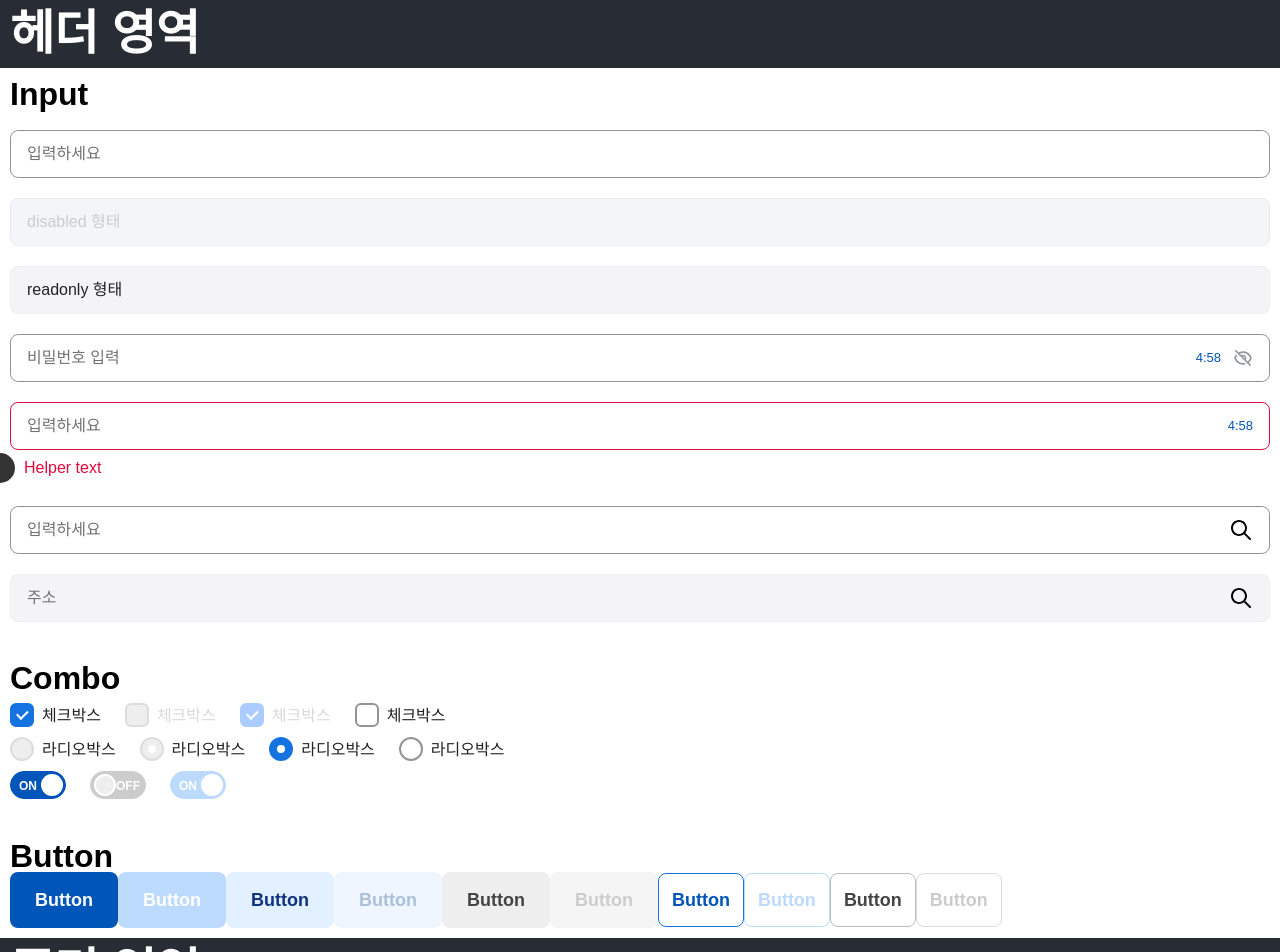
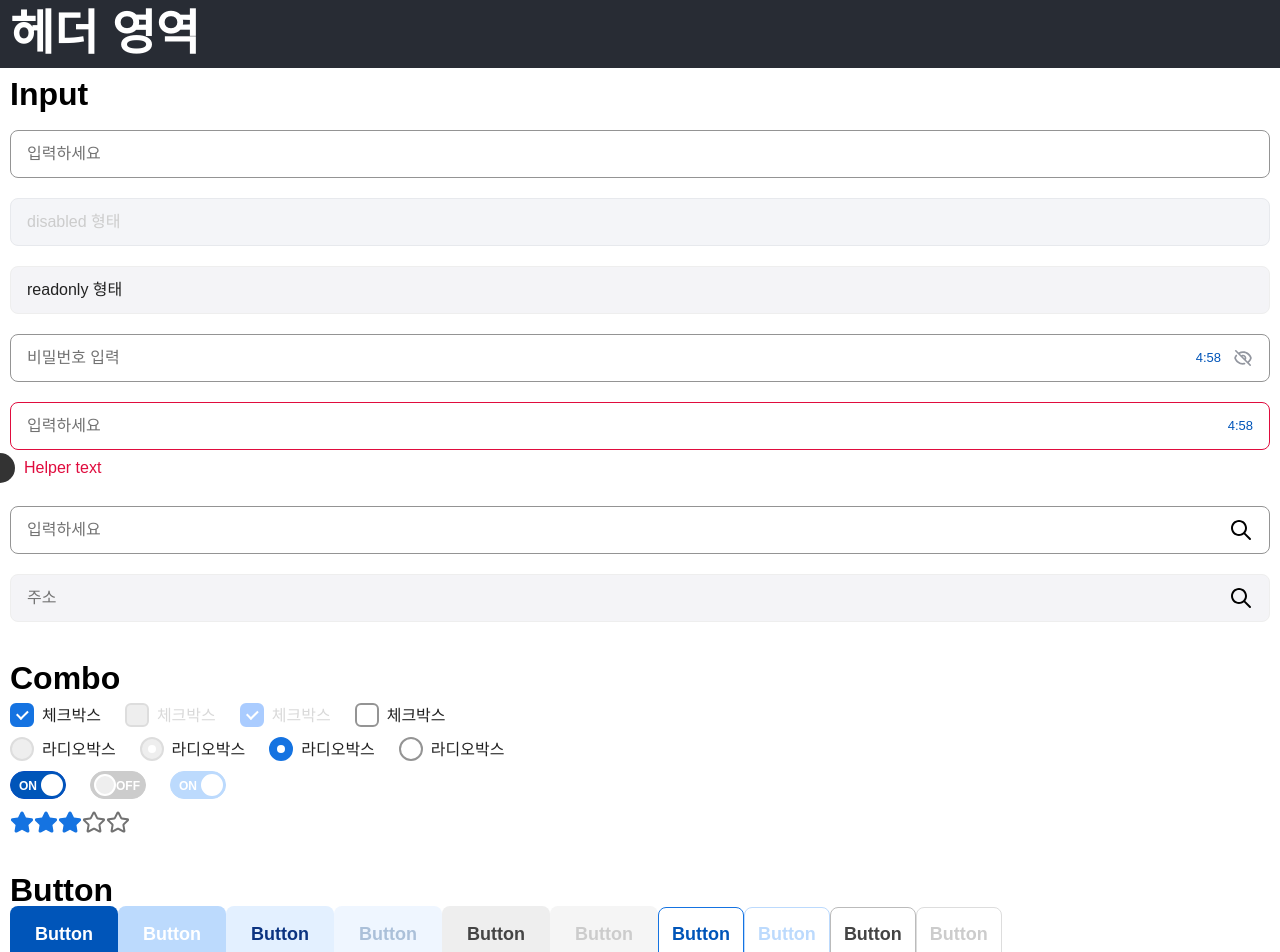
Before and after one commit to photosynthesisman/study-react, a React (Vite) app: page /components in a window 1280 px wide. Shown: the top 952 px of the page. Built offline with nearby package versions, Linux system fonts and the light colour scheme; a web font is replaced by a local one.

Commit message:
래이팅 체크박스 컴포넌트 추가

```diff
--- a/src/pages/Components.tsx
+++ b/src/pages/Components.tsx
@@ -14,8 +14,20 @@ const Components: React.FC = () => {
   const handleChange2 = (e: React.ChangeEvent<HTMLInputElement>) => {
     setChecked2(e.target.checked);
   };
+
   const [Comboed1, setComboed1] = useState("rdo2");
   const [Comboed2, setComboed2] = useState("rdo3");
+
+  const FAVORITE_COUNT = 5;
+  const [favoriteChecked, setFavoriteChecked] = useState<boolean[]>(
+    Array(FAVORITE_COUNT)
+      .fill(false)
+      .map((_, i) => i < 3)
+  );
+  const handleFavoriteClick = (idx: number) => {
+    setFavoriteChecked(favoriteChecked.map((_, i) => i <= idx));
+  };
+
   return (
     <div>
       <div>
@@ -74,6 +86,22 @@ const Components: React.FC = () => {
           <Combo disabled type="checkbox" label="체크박스" id="check6" className="checkbox toggle-type-1" toggle="status-info" />
           <Combo checked disabled type="checkbox" label="체크박스" id="check7" className="checkbox toggle-type-1" toggle="status-info" />
         </div>
+        <div className="mt-10">
+          {Array(FAVORITE_COUNT)
+            .fill(0)
+            .map((_, idx) => (
+              <Combo
+                key={idx}
+                type="checkbox"
+                label="체크박스"
+                id={`check${idx}`}
+                name="favorite1"
+                className="checkbox favoriteType"
+                checked={favoriteChecked[idx]}
+                onChange={() => handleFavoriteClick(idx)}
+              />
+            ))}
+        </div>
       </div>
       <div className="mt-40">
         <h2 className="content-tit">Button</h2>
--- a/src/scss/components/_forms.scss
+++ b/src/scss/components/_forms.scss
@@ -626,13 +626,22 @@ input[type="number"] {
   // 별모양 타입
   &.favoriteType {
     margin: 0;
-
+    span {
+      position: absolute;
+      overflow: hidden;
+      width: 1px;
+      height: 1px;
+      margin: -1px;
+      clip: rect(0, 0, 0, 0);
+      display: block;
+      font-size: 0.3rem;
+      color: transparent;
+    }
     input + .lbl {
       top: 0;
       padding-left: 2.4rem;
       line-height: 2.4rem;
       min-height: 2.4rem;
-
       &:before {
         border: none;
         width: 2.4rem;
```
